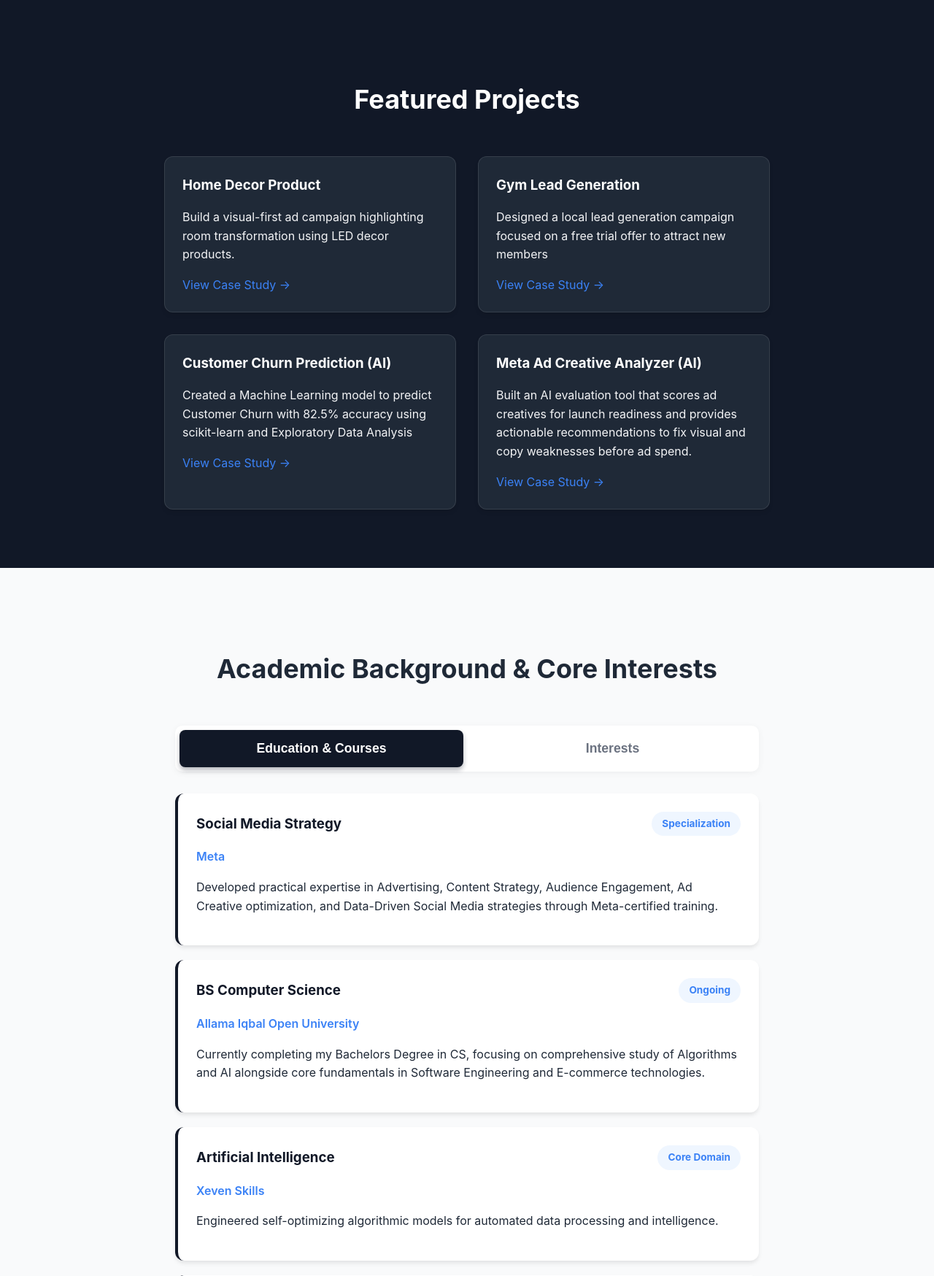
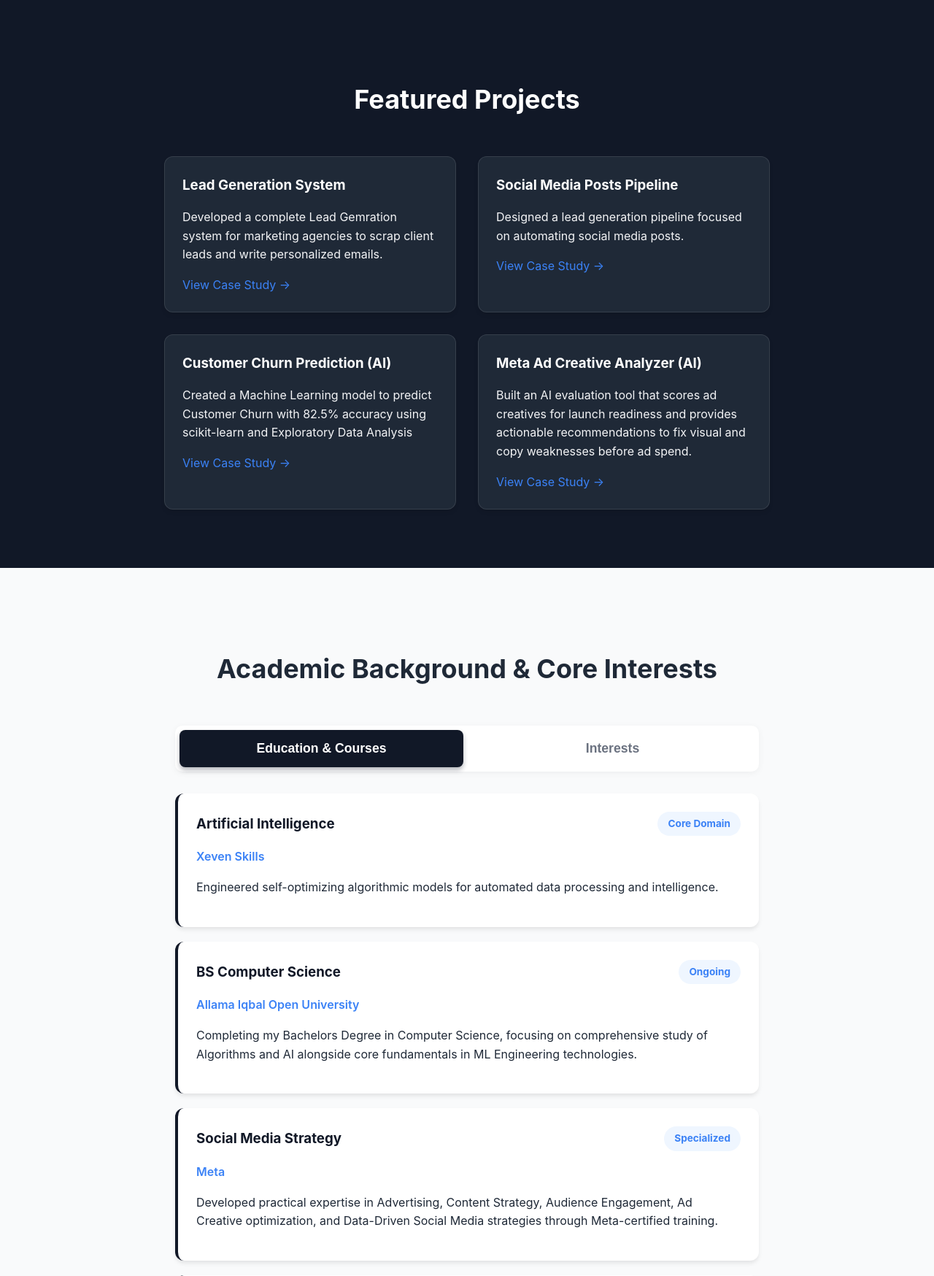
Before and after one commit to khari110/Updated-Portfolio, a Flask app: page / in a window 1280 px wide. Shown: the part 1787-3535 px from the top of the page at 73% size. Run offline with Flask 3, Linux system fonts and the light colour scheme.

Commit message:
updating code

```diff
--- a/app.py
+++ b/app.py
@@ -175,7 +175,6 @@ def home():
 # connects with HTML from templates folder
     return render_template('index.html')
 
-
 @app.route('/api/contact', methods=['POST'])
 def submit_contact():
     data = data = request.get_json() or {}
@@ -188,7 +187,6 @@ def submit_contact():
     if not client_email or not client_problem:
         return jsonify({"status": "error", "message": "Email and problem description are required."}), 400
 
-    # --- EMAIL ROUTING LOGIC ---
     try:
         msg = MIMEMultipart()
         msg['From'] = MY_EMAIL
--- a/templates/index.html
+++ b/templates/index.html
@@ -699,15 +699,15 @@
         <div class="grid-container">
             <div class="card">
                 <div class="card-content">
-                    <h3>Home Decor Product</h3>
-                    <p>Build a visual-first ad campaign highlighting room transformation using LED decor products.</p>
+                    <h3>Lead Generation System</h3>
+                    <p>Developed a complete Lead Gemration system for marketing agencies to scrap client leads and write personalized emails.</p>
                     <a href="{{ url_for('case_study', project_id='home-decor') }}" style="color: var(--primary-color);">View Case Study &rarr;</a>
                 </div>
             </div>
             <div class="card">
                 <div class="card-content">
-                    <h3>Gym Lead Generation</h3>
-                    <p>Designed a local lead generation campaign focused on a free trial offer to attract new members</p>
+                    <h3>Social Media Posts Pipeline</h3>
+                    <p>Designed a lead generation pipeline focused on automating social media posts.</p>
                     <a href="{{ url_for('case_study', project_id='gym-lead') }}" style="color: var(--primary-color);">View Case Study &rarr;</a>
                 </div>
             </div>
@@ -739,13 +739,14 @@
             </div>
 
             <div id="tab-education" class="tab-content active">
+
                 <div class="timeline-item">
                     <div class="timeline-header">
-                        <h3>Social Media Strategy</h3>
-                        <span class="timeline-badge">Specialization</span>
+                        <h3>Artificial Intelligence</h3>
+                        <span class="timeline-badge">Core Domain</span>
                     </div>
-                    <p class="copyable-text" style="color: var(--primary-color); font-weight: 600; margin-bottom: 10px;">Meta</p>
-                    <p class="copyable-text">Developed practical expertise in Advertising, Content Strategy, Audience Engagement, Ad Creative optimization, and Data-Driven Social Media strategies through Meta-certified training.</p>
+                    <p class="copyable-text" style="color: var(--primary-color); font-weight: 600; margin-bottom: 10px;">Xeven Skills</p>
+                    <p class="copyable-text">Engineered self-optimizing algorithmic models for automated data processing and intelligence.</p>
                 </div>
 
                 <div class="timeline-item">
@@ -754,16 +755,17 @@
                         <span class="timeline-badge">Ongoing</span>
                     </div>
                     <p class="copyable-text" style="color: var(--primary-color); font-weight: 600; margin-bottom: 10px;">Allama Iqbal Open University</p>
-                    <p class="copyable-text">Currently completing my Bachelors Degree in CS, focusing on comprehensive study of Algorithms and AI alongside core fundamentals in Software Engineering and E-commerce technologies.</p>
+                    <p class="copyable-text">Completing my Bachelors Degree in Computer Science, focusing on comprehensive study of Algorithms and AI alongside core fundamentals in ML Engineering technologies.</p>
                 </div>
+
 
                 <div class="timeline-item">
                     <div class="timeline-header">
-                        <h3>Artificial Intelligence</h3>
-                        <span class="timeline-badge">Core Domain</span>
+                        <h3>Social Media Strategy</h3>
+                        <span class="timeline-badge">Specialized</span>
                     </div>
-                    <p class="copyable-text" style="color: var(--primary-color); font-weight: 600; margin-bottom: 10px;">Xeven Skills</p>
-                    <p class="copyable-text">Engineered self-optimizing algorithmic models for automated data processing and intelligence.</p>
+                    <p class="copyable-text" style="color: var(--primary-color); font-weight: 600; margin-bottom: 10px;">Meta</p>
+                    <p class="copyable-text">Developed practical expertise in Advertising, Content Strategy, Audience Engagement, Ad Creative optimization, and Data-Driven Social Media strategies through Meta-certified training.</p>
                 </div>
 
                 <div class="timeline-item">
@@ -781,7 +783,7 @@
                     <div class="timeline-header">
                         <h3>Leadership & Entrepreneurship</h3>
                     </div>
-                    <p class="copyable-text">Exploring Entrepreneurship, Leadership Development, Strategic Thinking, and Business Innovation with a focus on building scalable marketing, advertising, and technology-driven businesses.</p>
+                    <p class="copyable-text">Exploring Entrepreneurship, Leadership Development, Strategic Thinking, and Business Innovation with a focus on building scalable technology-driven businesses.</p>
                 </div>
                 <div class="timeline-item">
                     <div class="timeline-header">
```
